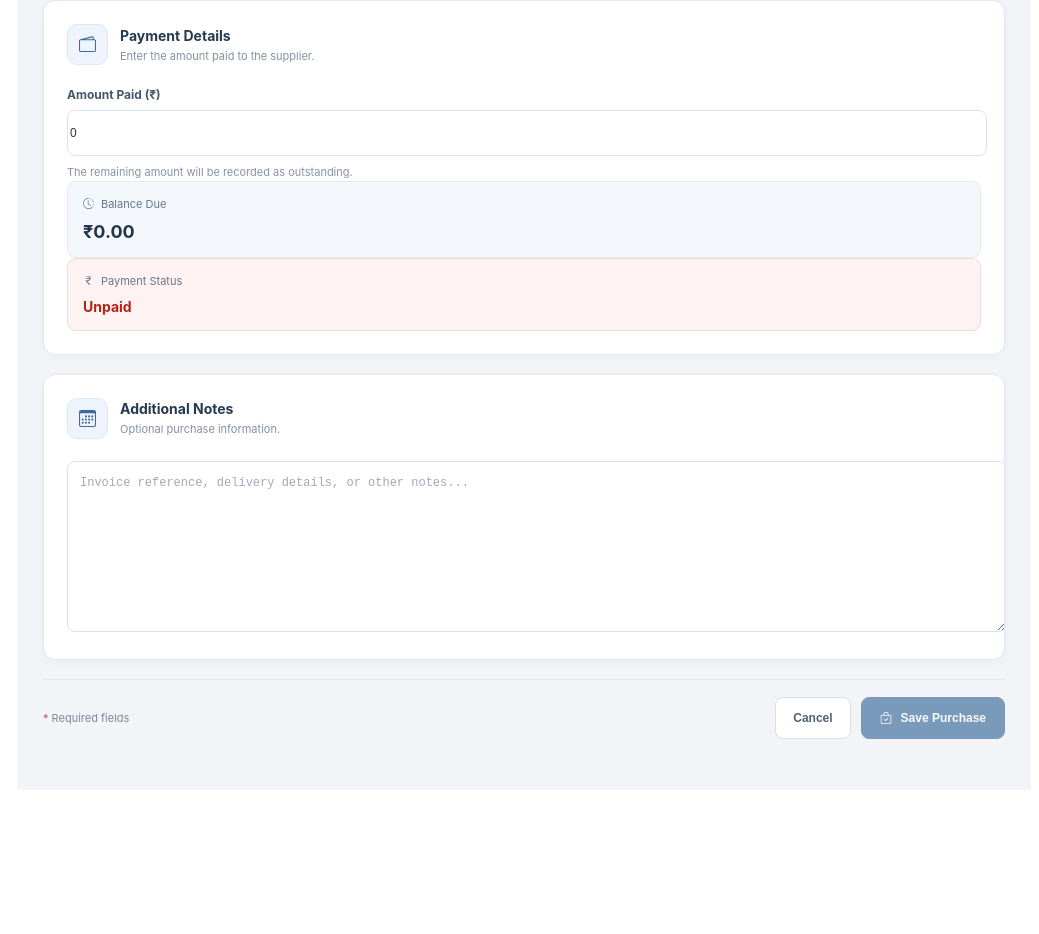
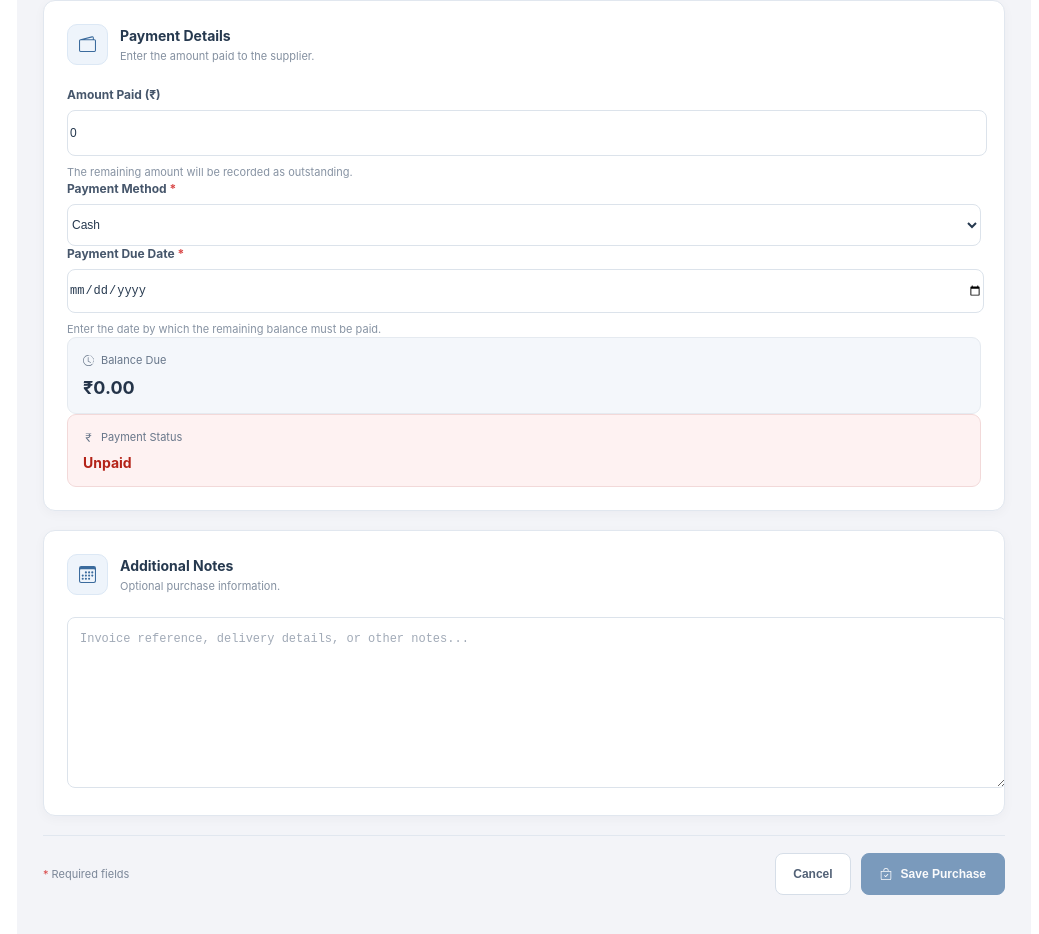
Before and after one commit to nihaalaa/accounting-management-system, a React (Vite) app in the folder accounting-frontend/: page /purchases/add in a window 1280 px wide. Shown: the part 1168-2102 px from the top of the page, without its empty margins (241-1280 px from the left). Before the commit the page ends 1966 px from the top, so only its background shows below. Built offline with nearby package versions, Linux system fonts and the light colour scheme; no server answers; what @react-pdf/renderer would draw is missing.

Commit message:
ppayment method in purchase

```diff
--- a/accounting-frontend/src/components/AddPurchase.jsx
+++ b/accounting-frontend/src/components/AddPurchase.jsx
@@ -42,6 +42,9 @@ export default function AddPurchase() {
   const [items, setItems] = useState([{ ...initialItem }]);
   const [amountPaid, setAmountPaid] = useState("0");
   const [notes, setNotes] = useState("");
+
+  const [paymentMethod, setPaymentMethod] = useState("Cash");
+  const [paymentDueDate, setPaymentDueDate] = useState("");
 
   const [loading, setLoading] = useState(true);
   const [saving, setSaving] = useState(false);
@@ -252,7 +255,10 @@ formData.append(
 );
 
 formData.append("amountPaid", String(paid));
+formData.append("paymentMethod", paymentMethod);
+formData.append("paymentDueDate", paymentDueDate);
 formData.append("notes", notes.trim());
+
 formData.append(
   "supplierInvoiceNumber",
   supplierInvoiceNumber.trim()
@@ -1336,6 +1342,49 @@ onChange={(e) => {
                       The remaining amount will be recorded as outstanding.
                     </small>
 
+
+<Row className="g-3 mt-2">
+  <Col sm={6}>
+    <Form.Label className="purchase-label">
+      Payment Method <span>*</span>
+    </Form.Label>
+
+    <Form.Select
+      value={paymentMethod}
+      onChange={(e) => setPaymentMethod(e.target.value)}
+      className="purchase-input"
+      required
+    >
+      <option value="Cash">Cash</option>
+      <option value="Bank Transfer">Bank Transfer</option>
+      <option value="UPI">UPI</option>
+      <option value="Card">Card</option>
+      <option value="Cheque">Cheque</option>
+      <option value="Credit">Credit</option>
+    </Form.Select>
+  </Col>
+
+{paymentStatus !== "Paid" && (
+  <Col sm={6}>
+    <Form.Label className="purchase-label">
+      Payment Due Date <span>*</span>
+    </Form.Label>
+
+    <Form.Control
+      type="date"
+      value={paymentDueDate}
+      onChange={(e) => setPaymentDueDate(e.target.value)}
+      className="purchase-input"
+      required
+    />
+
+    <small className="purchase-field-hint">
+      Enter the date by which the remaining balance must be paid.
+    </small>
+  </Col>
+)}
+</Row>
+
                     <Row className="g-3 mt-2">
                       <Col sm={6}>
                         <div className="purchase-summary-tile balance-tile">
--- a/accounting-frontend/src/components/ViewPurchase.jsx
+++ b/accounting-frontend/src/components/ViewPurchase.jsx
@@ -242,6 +242,14 @@ export default function ViewPurchase() {
               label="Payment Status"
               value={status}
             />
+
+            {status !== "Paid" && (
+  <InfoRow
+    icon={<BsCalendar3 />}
+    label="Payment Due Date"
+    value={formatDate(purchase.paymentDueDate)}
+  />
+)}
 
 <InfoRow
   icon={<BsFileText />}
```
Also changed, not shown: 2 other files (tests, documents, lock files or other folders).
